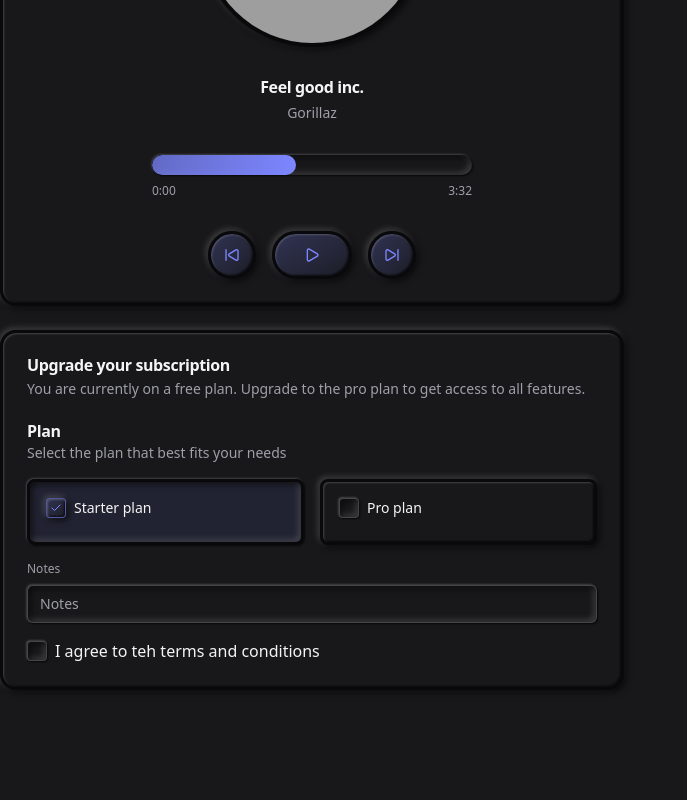
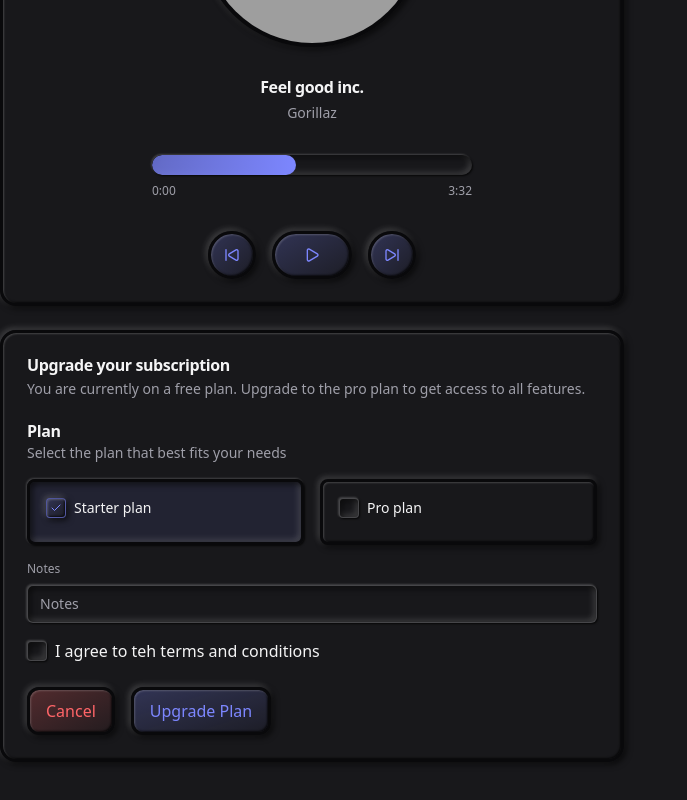
Before and after one commit to Annie-Huang/baseui-neomorphism2.0-component-library, a React (Vite) app: page / in a window 1280 px wide. Shown: the part 622-1422 px from the top of the page, without its empty margins (0-687 px from the left). Before the commit the page ends 1360 px from the top, so only its background shows below. Built offline with nearby package versions, Linux system fonts and the light colour scheme; grey boxes are pictures that could not be loaded.

Commit message:
Add the <CardFooter> section

```diff
--- a/src/App.tsx
+++ b/src/App.tsx
@@ -252,6 +252,10 @@ function App() {
                 </div>
               </div>
             </CardContent>
+            <CardFooter className='flex gap-4'>
+              <Button variant='destructive'>Cancel</Button>
+              <Button variant='primary'>Upgrade Plan</Button>
+            </CardFooter>
           </Card>
         </div>
         <div className='flex-1 space-y-6'></div>
```
